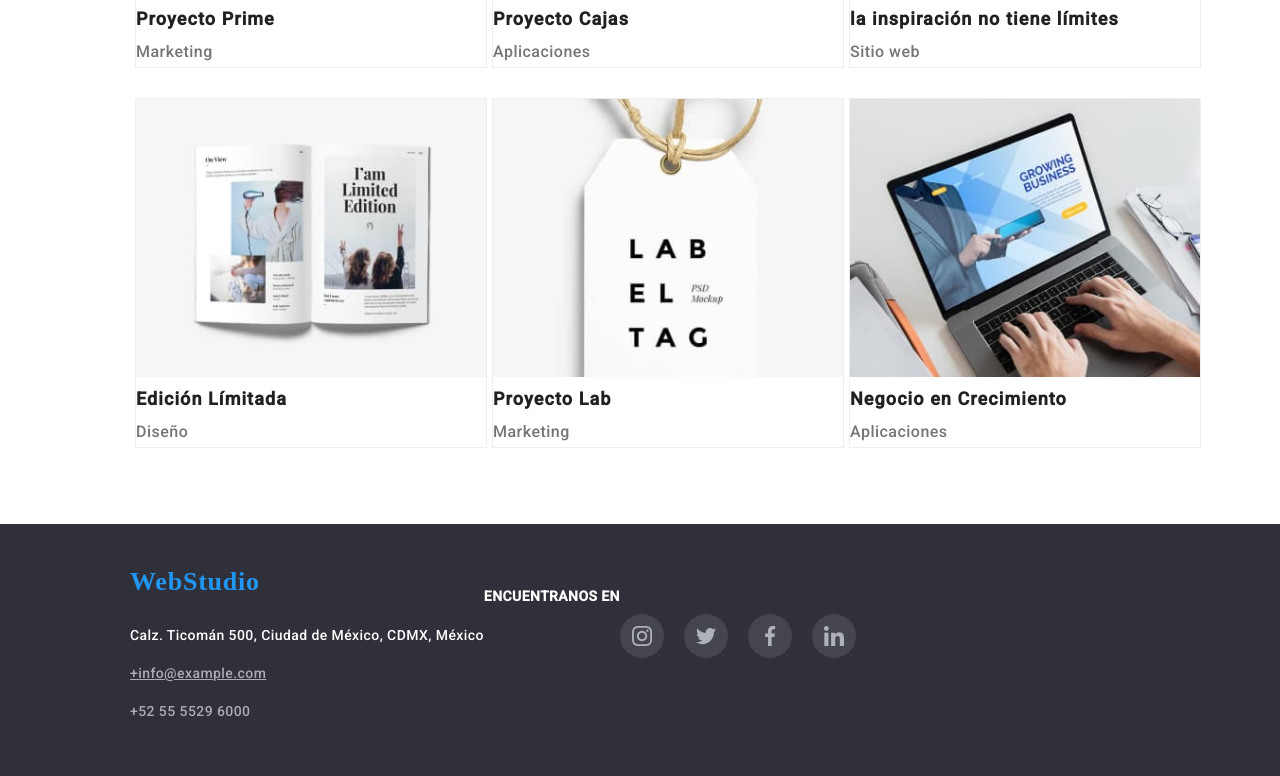
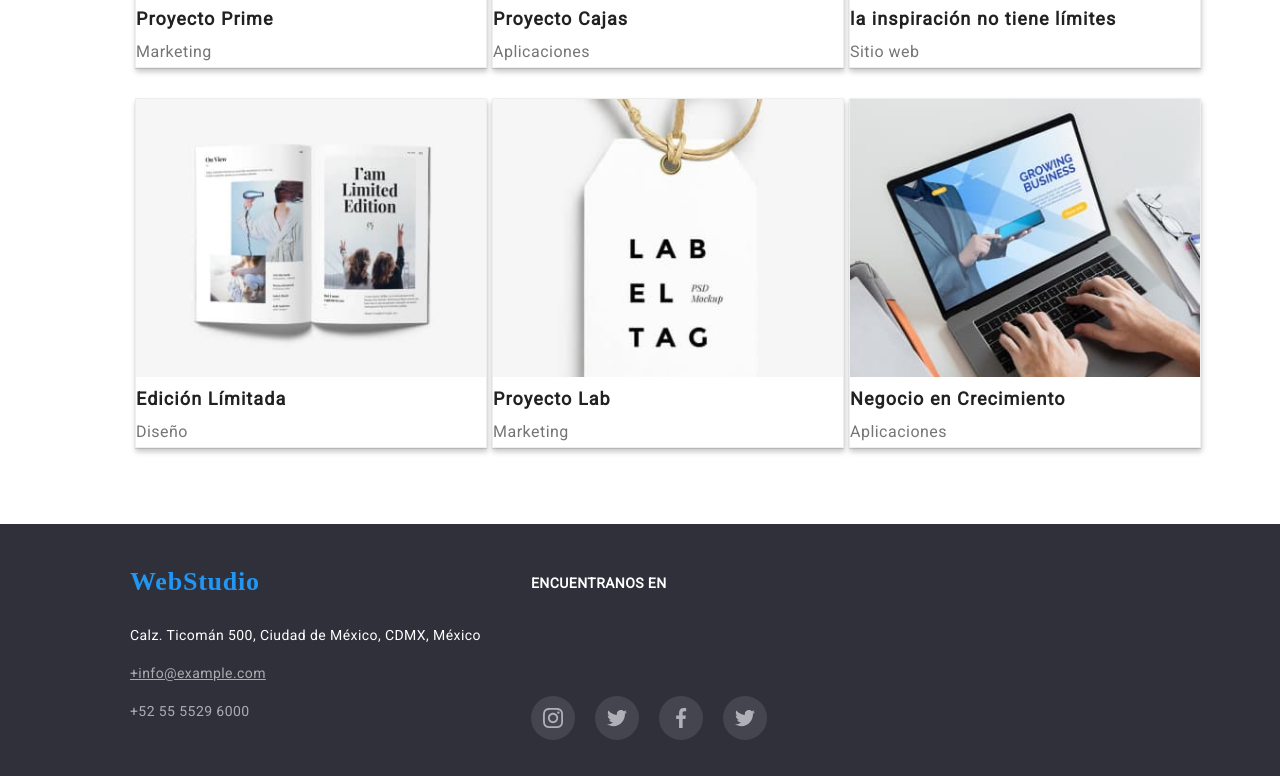
Before and after one commit to PAOLAAGUTIERREZL/goit-markup-hw-04, a plain HTML site: page portfolio.html in a window 1280 px wide. Shown: the part 903-1679 px from the top of the page. Drawn offline with nearby package versions, Linux system fonts and the light colour scheme.

Commit message:
test2_25102022

```diff
--- a/css/styles.css
+++ b/css/styles.css
@@ -21,7 +21,7 @@ body {
   background-color: #ffff;
   height: 80px;
   margin: 0px;
-  padding-left: 100px;
+  padding-left: 20px;
 }
 
 .link-menu,
@@ -64,10 +64,12 @@ body {
   font-style: normal;
   font-weight: 700;
   font-size: 26px;
-  line-height: 31px;
+  /* line-height: 31px; */
   color: #2196f3;
   text-decoration: none;
   cursor: pointer;
+  /* padding-left: 1px; */
+  /* align-items: flex-start; */
 }
 .link-log:hover {
   color: var(--underline-color);
@@ -92,12 +94,14 @@ body {
   margin-left:93px;
 } */
 .menu-flex {
+  /* primer menu estudio portafoio y contactos */
   padding: 5px;
-  /* margin:50px; */
+  /* margin:93px; */
   list-style: none;
   border-radius: 20px;
   box-shadow: none;
   display: flex;
+  gap: 50px;
   /* justify-content: space-between; */
 }
 .menu-flex a {
@@ -187,7 +191,6 @@ body {
   margin-top: 60px;
   background: #f5f4fa;
   border-radius: 22px;
-
 }
 .fondo-ne {
   background-color: #ffffff;
@@ -342,6 +345,9 @@ ul {
 .fondo-matriz {
   background: #ffffff;
   border: 1px solid #eeeeee;
+  background: #FFFFFF;
+  border: 1px solid #EEEEEE;
+  box-shadow: 0px 1px 1px rgba(0, 0, 0, 0.12), 0px 4px 4px rgba(0, 0, 0, 0.06), 1px 4px 6px rgba(0, 0, 0, 0.16);
 }
 
 .cont5-flex {
@@ -357,20 +363,6 @@ ul {
   display: flex;
   flex-direction: row;
   /* justify-content: space-between;  */
-}
-
-.services {
-  font-family: "Roboto";
-  font-style: normal;
-  font-weight: 700;
-  font-size: 14px;
-  line-height: 16px;
-  letter-spacing: 0.03em;
-  text-transform: uppercase;
-  color: #ffffff;
-  display: flex;
-  padding-top: 50px;
-  margin left: 100px;
 }
 
 .flex-list {
@@ -452,8 +444,6 @@ address {
   background-color: var(--underline-color);
   color: white;
 }
-
-
 
 /* ********************************************************** */
 
@@ -557,13 +547,21 @@ address {
 .fila-icons-piepagina {
   display: flex;
   flex-direction: row;
-  justify-content: space-between;
+  /* justify-content: space-between; */
+  padding-left: 50px;
+  margin-top: 90px;
   margin-left: none;
-  margin-top: 90px;
   gap: 20px;
 }
+.footer-columna {
+  display: flex;
+  flex-direction: column;
+  align-items: flex-start;
+  grid-gap: 1px;
+  border-top: 100px;
+}
 
-.iconfooter-container{
+.iconfooter-container {
   height: 44px;
   width: 44px;
   left: 0px;
@@ -572,21 +570,36 @@ address {
   align-content: center;
   background-color: rgba(255, 255, 255, 0.1);
   padding: 12px;
-  /* fill: white;
+
+  /* fill: whit
+  e;
   margin-right: 10px; */
 }
-.icon-footer  {
+.icon-footer {
   width: 20px;
   height: 20px;
   fill: #afb1b8;
 }
 
-.icon-footer:hover{
-  fill:  #ffffff;
+.icon-footer:hover {
+  fill: #ffffff;
 }
-.iconfooter-container:hover{
+.iconfooter-container:hover {
   background-color: #2196f3;
 }
-.iconfooter-container:hover .icon-footer{
+.iconfooter-container:hover .icon-footer {
   fill: #ffffff;
 }
+.services {
+  font-family: "Roboto";
+  font-style: normal;
+  font-weight: 700;
+  font-size: 14px;
+  line-height: 16px;
+  letter-spacing: 0.03em;
+  color: #ffffff;
+  /* /* padding-top: 50px; */
+  margin-left: 50px;
+  margin-top: 50px;
+  padding-top: 1px;
+}
--- a/portfolio.html
+++ b/portfolio.html
@@ -12,7 +12,7 @@
     <!-- <link href="css/styles.css" rel="stylesheet" type="text/css"> -->
     <!-- <link href="https://fonts.googleapis.com/css2?family=Roboto&display=swap" rel="stylesheet"> -->
     <style>
-      @import url("https://fonts.googleapis.com/css2?family=Playfair+Display&family=Roboto:wght@500&display=swap");
+      @import url("https://fonts.googleapis.com/css2?family=Roboto&display=swap");
   </style>
 
   </head>
@@ -28,7 +28,7 @@
               <li><a class="link-menu" href="portfolio.html" target="_blank">Portafolio</a></li>
               <li><a class="link-menu" href="http://www.Contacto" target="_blank">Contactos</a>
             </ul>
-
+            <div class="container-header">
             <a class="link-contact" href="mailto:info@decstudio.com">
               <svg class="nav-icon">
                 <use href="./images/icons.svg#icon-sobre"></use>
@@ -42,6 +42,7 @@
               </svg>
               +52 55 5529 6000
             </a>
+          </div>
 
         </div>
       </div>
@@ -128,9 +129,11 @@
        <li><p class="foot3">+52 55 5529 6000</p></li>
     </ul>
     <div>
-    <p class="services">ENCUENTRANOS EN</p>
-   </div>
+      <div class="footer-columna">
+          <p class="services">ENCUENTRANOS EN</p>
+
         <div class="fila-icons-piepagina">
+
           <div class="iconfooter-container">
             <svg class="icon-footer">
               <use href="./images/icons.svg#icon-instagram"></use>
@@ -148,9 +151,11 @@
             </div>
             <div class="iconfooter-container">
               <svg class="icon-footer">
-              <use href="./images/icons.svg#icon-linkedin"></use>
+              <use href="./images/icons.svg#icon-twitter"></use>
               </svg>
             </div>
+          </div>
+        </div>
         </div>
   </address>
     </div>
```
Also changed, not shown: index.html (+10 -10 lines).
